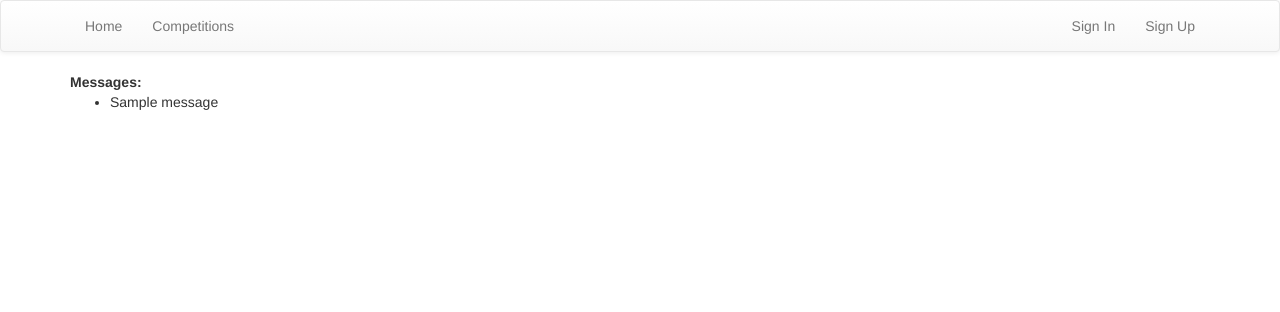
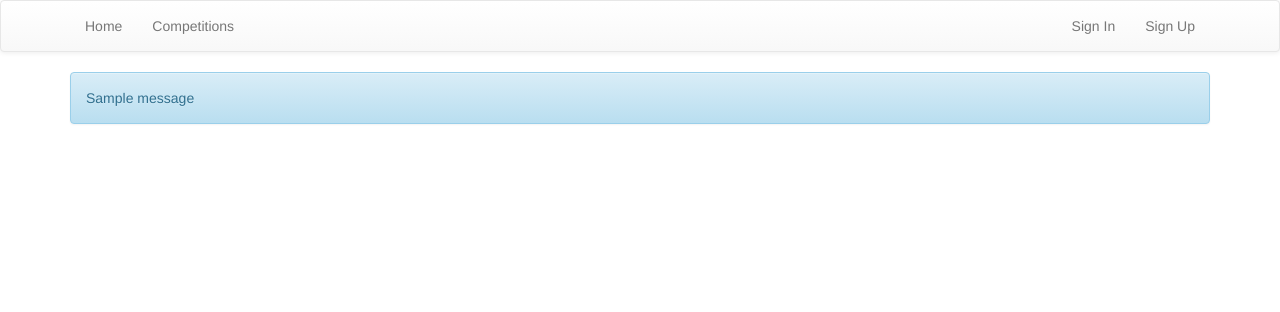
Before and after one commit to fossgalaxy/comet, a Django app: a page that uses data/templates/base.html in a window 1280 px wide. Shown: the top 312 px of the page. Run offline with Django 3.2, Linux system fonts and the light colour scheme; tables that the repository leaves empty hold one stand-in row (values such as "Sample post"); one stand-in notice (Sample message) is shown; parts of the project's set-up code (start-up, migrations or seed data) failed here and were passed over; some libraries are stand-ins or nearby versions.

Commit message:
use bootstrap alerts for messages

```diff
--- a/data/templates/base.html
+++ b/data/templates/base.html
@@ -43,12 +43,9 @@
 
     {% if messages %}
     <div>
-      <strong>Messages:</strong>
-      <ul>
 	{% for message in messages %}
-	<li>{{message}}</li>
+	<div class="alert alert-info">{{message}}</div>
 	{% endfor %}
-      </ul>
     </div>
     {% endif %}
     {% block content %}
```
